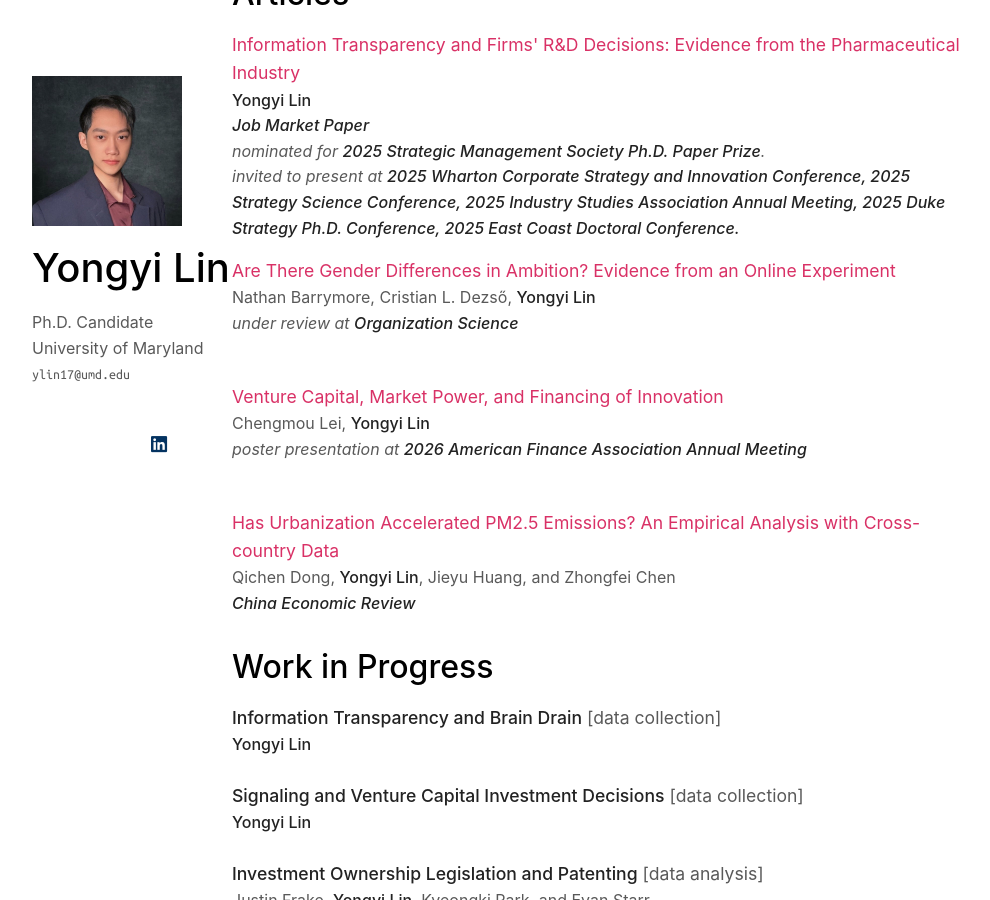
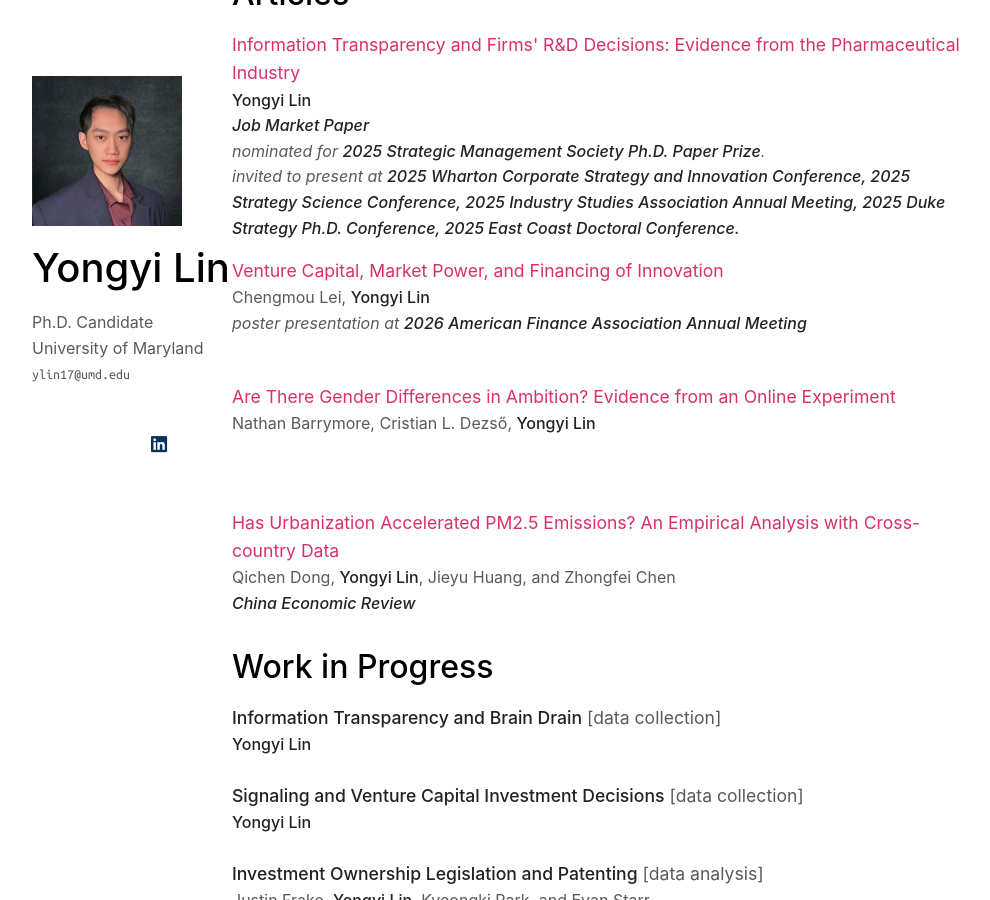
Before and after one commit to yongyi-lin/yongyi-lin.github.io, a Jekyll site: the page built from index.md, in a window 1280 px wide and 900 px high, scrolled down 463 px. Shown: the whole window, without its empty margins (128-1118 px from the left). Built offline with Jekyll 4.4.1, drawn with Linux system fonts in a browser that asks for light colours; some web fonts are replaced; a style sheet for code colours, icons or effects is not loaded.

Commit message:
Update publications order and clear review status for ambition paper
Made-with: Cursor

```diff
--- a/_data/publications.yml
+++ b/_data/publications.yml
@@ -8,17 +8,17 @@ main:
     notes: nominated for <strong>2025 Strategic Management Society Ph.D. Paper Prize</strong>.
     additional_info: invited to present at <strong>2025 Wharton Corporate Strategy and Innovation Conference, 2025 Strategy Science Conference, 2025 Industry Studies Association Annual Meeting, 2025 Duke Strategy Ph.D. Conference, 2025 East Coast Doctoral Conference.</strong>
 
-  - title: "Are There Gender Differences in Ambition? Evidence from an Online Experiment"
-    authors: Nathan Barrymore, Cristian L. Dezső, <strong>Yongyi Lin</strong>
-    conference_short: WIP
-    conference: under review at <strong>Organization Science</strong>
-    pdf: https://www.dropbox.com/scl/fi/gw13nhie8jxvqxx7pqc9n/ambition-ssrn.pdf?rlkey=va0agimp8trvxo51gwk1sasr7&amp;st=7kpzlx1v&amp;dl=0
-
   - title: "Venture Capital, Market Power, and Financing of Innovation"
     authors: Chengmou Lei, <strong>Yongyi Lin</strong>
     conference_short: AFA
     conference: poster presentation at <strong>2026 American Finance Association Annual Meeting</strong>
     pdf: https://www.dropbox.com/scl/fi/630p6927873bgt1gaq19w/afa_poster.pdf?rlkey=iix1f25w79kx3athfz216ea11&amp;st=mxzvs3f6&amp;dl=0
+
+  - title: "Are There Gender Differences in Ambition? Evidence from an Online Experiment"
+    authors: Nathan Barrymore, Cristian L. Dezső, <strong>Yongyi Lin</strong>
+    conference_short: WIP
+    conference:
+    pdf: https://www.dropbox.com/scl/fi/gw13nhie8jxvqxx7pqc9n/ambition-ssrn.pdf?rlkey=va0agimp8trvxo51gwk1sasr7&amp;st=7kpzlx1v&amp;dl=0
 
   - title: "Has Urbanization Accelerated PM2.5 Emissions? An Empirical Analysis with Cross-country Data"
     authors: Qichen Dong, <strong>Yongyi Lin</strong>, Jieyu Huang, and Zhongfei Chen
```
